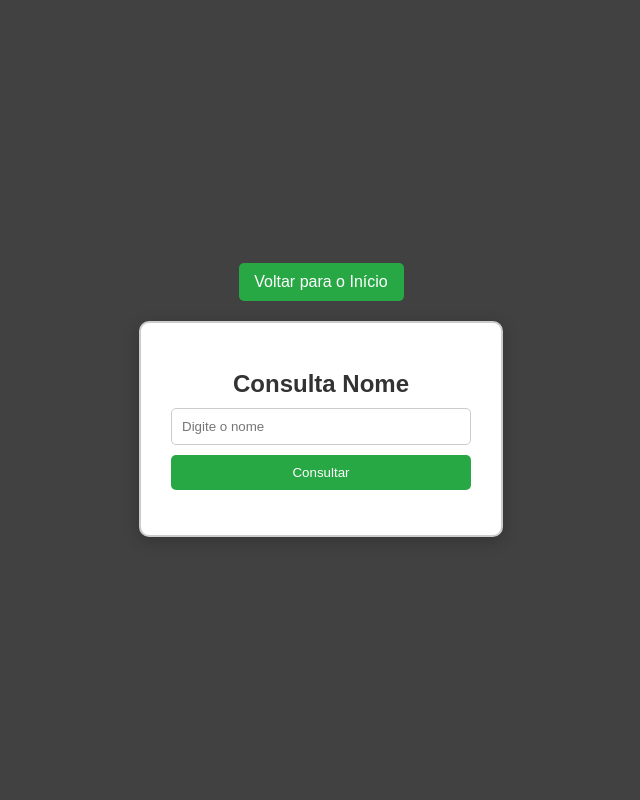
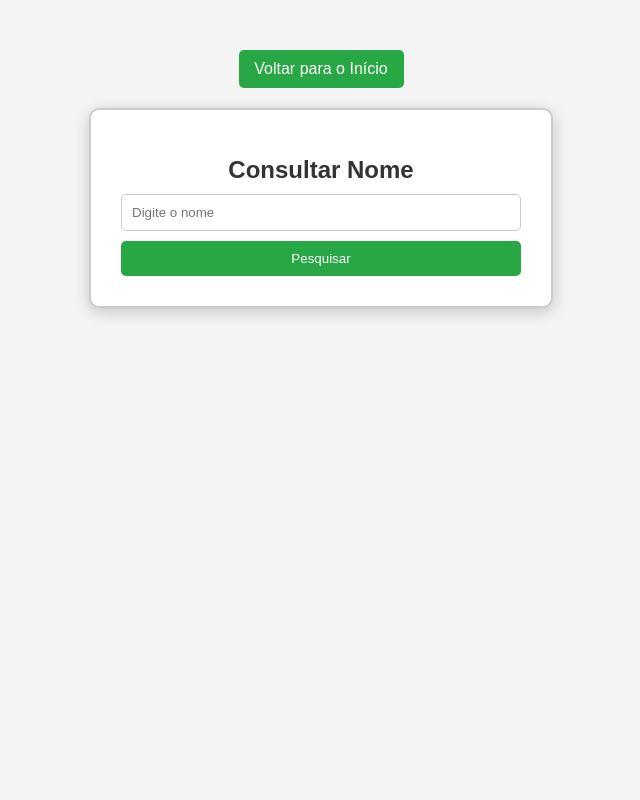
Before and after one commit to ThierliRamos/botyt, a Flask app: template templates/consultar_nome.html in a window 1280 px wide. Shown: the whole page, without its empty margins (319-959 px from the left). Run offline with Flask 3, Linux system fonts and the light colour scheme; the template is opened without the code that fills it, so the values that code supplies are empty; the visitor is signed in with stand-in values (Sample User, id 1).

Commit message:
Update consultar_nome.html

```diff
--- a/templates/consultar_nome.html
+++ b/templates/consultar_nome.html
@@ -8,27 +8,27 @@
         body {
             display: flex;
             flex-direction: column;
-            justify-content: center;
             align-items: center;
             height: 100vh;
             margin: 0;
-            background-color: #424141;
+            background-color: #f4f4f4;
             font-family: Arial, sans-serif;
         }
         .back-button {
             background-color: #28a745; /* Cor verde */
             color: white;
-            padding: 10px; /* Ajuste para combinar com o estilo dos outros botões */
+            padding: 10px;
             border-radius: 5px;
-            text-decoration: none; /* Remove sublinhado do link */
+            text-decoration: none;
             font-size: 16px;
-            margin-bottom: 20px; /* Espaçamento abaixo do botão */
+            margin-bottom: 20px;
+            margin-top: 50px;
             transition: background-color 0.3s;
-            text-align: center; /* Centraliza o texto */
-            width: 165px; /* Largura fixa */
+            text-align: center;
+            width: 165px;
         }
         .back-button:hover {
-            background-color: #218838; /* Cor ao passar o mouse */
+            background-color: #218838;
         }
         .container {
             background-color: white;
@@ -37,7 +37,8 @@
             padding: 30px;
             box-shadow: 0 4px 16px rgba(0, 0, 0, 0.2);
             text-align: center;
-            width: 300px;
+            width: 400px;
+            margin-bottom: 20px; /* Espaço abaixo da caixa */
         }
         h1 {
             font-size: 24px;
@@ -68,53 +69,78 @@
         .result {
             margin: 15px 0;
             color: #333;
-            text-align: left; /* Para alinhar à esquerda */
+            text-align: left;
+            border: 1px solid #ccc;
+            border-radius: 5px;
+            padding: 10px;
+            display: none;
+            width: 400px;
+            background-color: #fff;
         }
         .error {
-            color: red; /* Cor para mensagens de erro */
+            color: red;
+            display: none;
         }
     </style>
 </head>
 <body>
 
-<button class="back-button" onclick="location.href='{{ url_for('main') }}'">Voltar para o Início</button> <!-- Botão de Voltar -->
+<button class="back-button">Voltar para o Início</button>
 <div class="container">
-    <h1>Consulta Nome</h1>
-    <form id="nomeForm" action="/consultar_nome" method="POST">
+    <h1>Consultar Nome</h1>
+    <form id="nomeForm" onsubmit="pesquisarNome(); return false;">
         <input type="text" id="nome" name="nome" placeholder="Digite o nome" required>
-        <button type="submit">Consultar</button>
+        <button type="submit">Pesquisar</button>
     </form>
-
-    <div class="result" id="result"></div> <!-- Aqui será exibido o resultado da API -->
-    <div class="error" id="error-message"></div> <!-- Mensagem de erro -->
 </div>
 
-<script src="https://code.jquery.com/jquery-3.6.0.min.js"></script>
+<div class="result" id="result"></div>
+<div class="error" id="error"></div>
+
 <script>
-    $(document).ready(function() {
-        $('#nomeForm').submit(function(event) {
-            event.preventDefault(); // Previne o envio padrão do formulário
-            const nome = $('#nome').val();
-            $('#result').html("🔎 Aguarde... Estou buscando!");
-            $('#error-message').html(""); // Limpa mensagens de erro anteriores
+    function pesquisarNome() {
+        const nome = document.getElementById('nome').value;
+        const resultDiv = document.getElementById('result');
+        const errorDiv = document.getElementById('error');
 
-            $.post('/consultar_nome', { nome: nome })
-                .done(function(data) {
-                    if (data.status === "success") {
-                        // Iniciar o download
-                        window.location.href = '/download/' + nome;
-                    } else {
-                        $('#result').html(""); // Limpa resultados anteriores
-                        $('#error-message').html(data.message); // Exibe a mensagem de erro
-                    }
-                })
-                .fail(function(xhr) {
-                    const errorMessage = xhr.responseJSON ? xhr.responseJSON.message : '❌ Ocorreu um erro desconhecido.';
-                    $('#result').html(""); // Limpa resultados anteriores
-                    $('#error-message').html(errorMessage); // Exibe a mensagem de erro
-                });
-        });
-    });
+        // Limpar resultados e erros anteriores
+        resultDiv.style.display = 'none';
+        errorDiv.style.display = 'none';
+        resultDiv.innerHTML = '';
+        errorDiv.innerHTML = '';
+
+        if (!nome) {
+            errorDiv.innerHTML = 'Por favor, insira um nome.';
+            errorDiv.style.display = 'block';
+            return;
+        }
+
+        // URL da API com AllOrigins
+        const corsUrl = 'https://api.allorigins.win/get?url=';
+        const apiUrl = `http://api2.minerdapifoda.xyz:8080/api/nomes?nome=${encodeURIComponent(nome)}`;
+
+        // Realiza a requisição utilizando AllOrigins
+        fetch(corsUrl + encodeURIComponent(apiUrl))
+            .then(response => response.json())
+            .then(data => {
+                // A resposta da API está dentro de 'contents' quando se usa AllOrigins
+                const jsonData = JSON.parse(data.contents);
+                console.log("Resposta da API:", jsonData);
+
+                if (jsonData && jsonData.Resultado) {
+                    resultDiv.style.display = 'block';
+                    resultDiv.innerHTML = `<h3>Resultado da Pesquisa para "${nome}":</h3><pre>${jsonData.Resultado}</pre>`;
+                } else {
+                    errorDiv.innerHTML = 'Nenhum resultado encontrado.';
+                    errorDiv.style.display = 'block';
+                }
+            })
+            .catch(error => {
+                errorDiv.innerHTML = 'Erro ao buscar dados. Tente novamente.';
+                errorDiv.style.display = 'block';
+                console.error('Erro ao fazer a requisição:', error);
+            });
+    }
 </script>
 
 </body>
```
